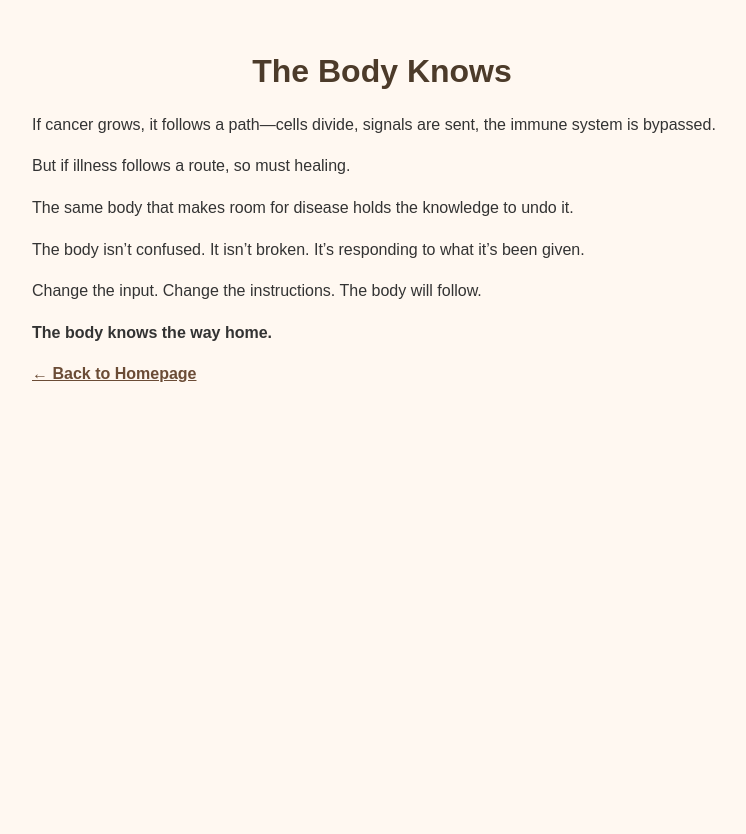
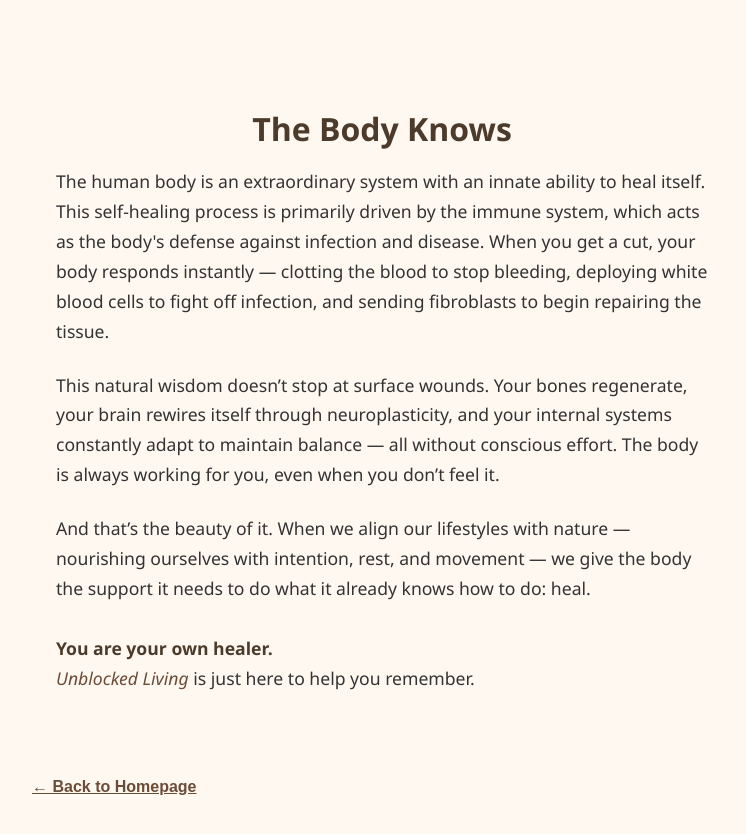
Before and after one commit to JBilyonayre/Unblocked-Living-Site, a plain HTML site: page remember.html in a window 1280 px wide. Shown: the whole page, without its empty margins (258-1004 px from the left). Before the commit the page ends 800 px from the top, so only its background shows below. Drawn offline with Linux system fonts and the light colour scheme.

Commit message:
Update remember.html

```diff
--- a/remember.html
+++ b/remember.html
@@ -51,15 +51,35 @@
 </head>
 <body>
 
+<section id="the-body-knows" style="background-color: #fff8f1; padding: 3rem 1.5rem; font-family: 'Segoe UI', sans-serif; color: #333;">
+  <div style="max-width: 800px; margin: 0 auto;">
+    <h2 style="text-align: center; color: #4c3b2a; font-size: 2rem; margin-bottom: 1rem; animation: fadeIn 1s ease-out;">The Body Knows</h2>
 
-  <h1>The Body Knows</h1>
-  <p>If cancer grows, it follows a path—cells divide, signals are sent, the immune system is bypassed.</p>
-  <p>But if illness follows a route, so must healing.</p>
-  <p>The same body that makes room for disease holds the knowledge to undo it.</p>
-  <p>The body isn’t confused. It isn’t broken. It’s responding to what it’s been given.</p>
-  <p>Change the input. Change the instructions. The body will follow.</p>
+    <p style="line-height: 1.7; font-size: 1.1rem; margin-bottom: 1.5rem; animation: fadeIn 1.3s ease-out;">
+      The human body is an extraordinary system with an innate ability to heal itself. This self-healing process is primarily driven by the immune system, which acts as the body's defense against infection and disease. When you get a cut, your body responds instantly — clotting the blood to stop bleeding, deploying white blood cells to fight off infection, and sending fibroblasts to begin repairing the tissue.
+    </p>
 
-  <p><strong>The body knows the way home.</strong></p>
+    <p style="line-height: 1.7; font-size: 1.1rem; margin-bottom: 1.5rem; animation: fadeIn 1.6s ease-out;">
+      This natural wisdom doesn’t stop at surface wounds. Your bones regenerate, your brain rewires itself through neuroplasticity, and your internal systems constantly adapt to maintain balance — all without conscious effort. The body is always working for you, even when you don’t feel it.
+    </p>
+
+    <p style="line-height: 1.7; font-size: 1.1rem; animation: fadeIn 1.9s ease-out;">
+      And that’s the beauty of it. When we align our lifestyles with nature — nourishing ourselves with intention, rest, and movement — we give the body the support it needs to do what it already knows how to do: heal.
+      <br><br>
+      <strong style="color: #4c3b2a;">You are your own healer.</strong><br>
+      <em style="color: #6b4c36;">Unblocked Living</em> is just here to help you remember.
+    </p>
+  </div>
+</section>
+
+<style>
+@keyframes fadeIn {
+  from { opacity: 0; transform: translateY(20px); }
+  to { opacity: 1; transform: translateY(0); }
+}
+</style>
+
+
 
   <!-- Space added here for clarity -->
 
```
